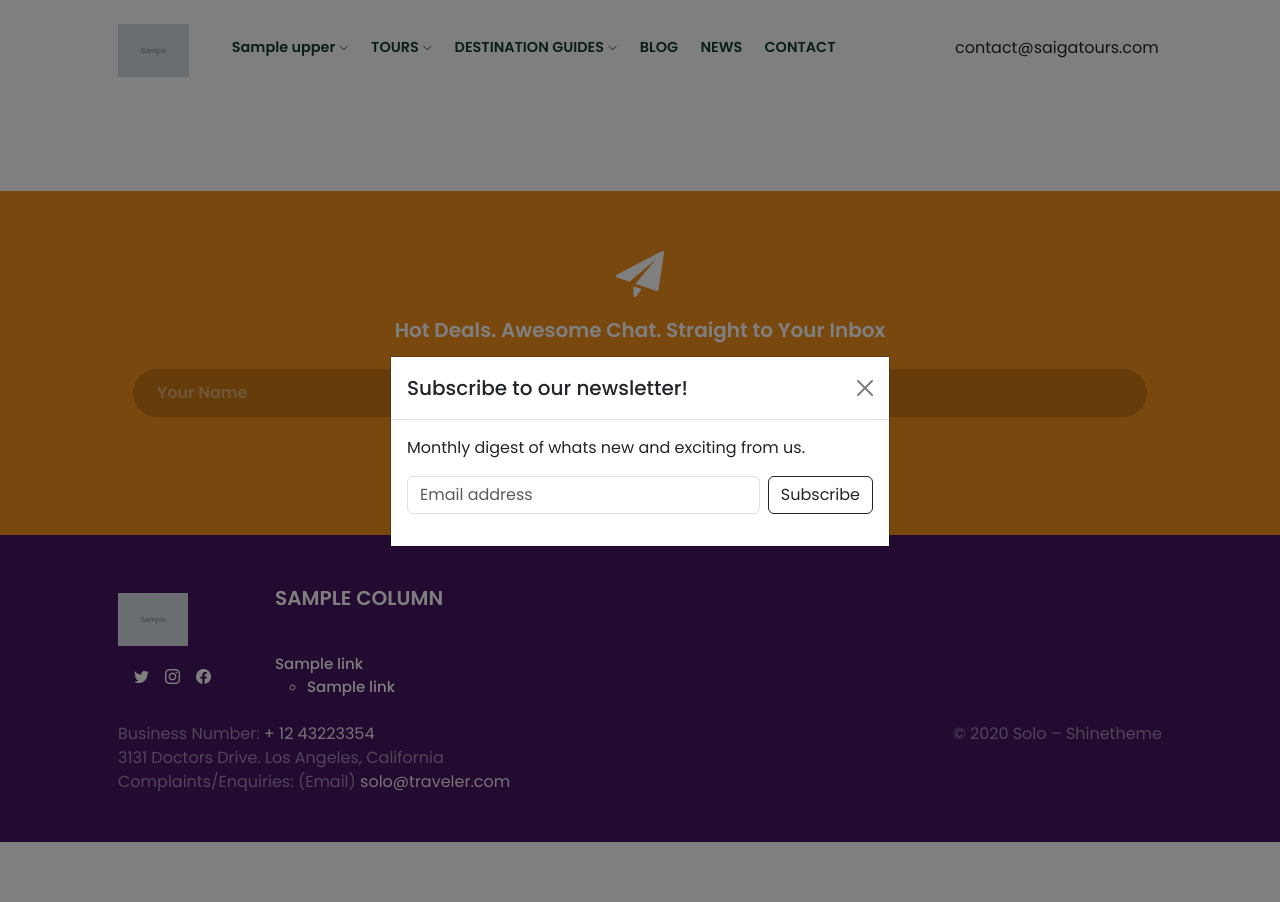
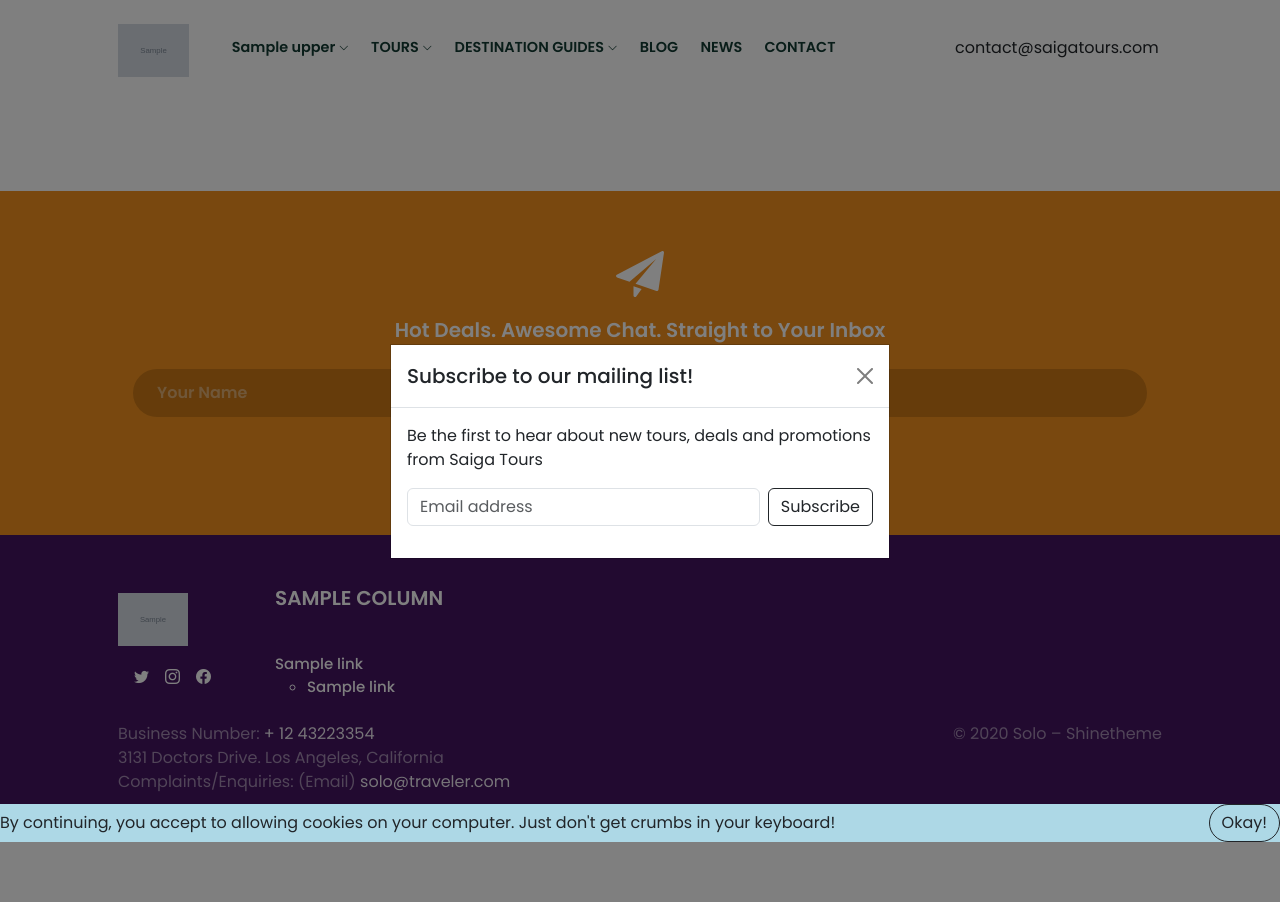
Before and after one commit to duncrob99/saiga-tours, a Django app: template main/templates/main/main.html in a window 1280 px wide. Run offline with Django 3.2, Linux system fonts and the light colour scheme; the template is opened without the code that fills it: most values are stand-ins (such as "Sample title", 1, 10 or a date in 2020); grey boxes marked "Sample" are stand-in pictures; parts of the project's set-up code (start-up, migrations or seed data) failed here and were passed over; some libraries are stand-ins or nearby versions.

Commit message:
Made it so you have to accept cookies before the banner disappears. Changed accept cookie banner style to be a full bottom bar.

```diff
--- a/analytics/models.py
+++ b/analytics/models.py
@@ -13,6 +13,7 @@ class UserCookie(models.Model):
     staff = models.BooleanField(default=False)
     user_agent = models.CharField(max_length=200)
     user_agent_info = models.JSONField(null=True, blank=True)
+    accepted_cookies = models.BooleanField(default=False)
 
     @classmethod
     def calc_uas(cls):
--- a/analytics/templates/analytics/cookie_banner.html
+++ b/analytics/templates/analytics/cookie_banner.html
@@ -1,11 +1,12 @@
 <style>
     #cookie-banner {
-        width: 30vw;
+        width: 100%;
         position: absolute;
-        bottom: 30px;
-        left: 30px;
+        bottom: 0;
+        left: 0;
         z-index: 999999;
         transition: all 2s;
+        background-color: lightblue;
     }
 
     #cookie-banner.hidden {
@@ -27,15 +28,15 @@
     .cookie-banner-container {
         position: -webkit-sticky;
         position: sticky;
-        bottom: 20px;
-        left: 30px;
+        bottom: 0;
+        left: 0;
         z-index: 999999;
     }
 </style>
 <div class="cookie-banner-container">
-    <div class="card hidden" id="cookie-banner">
-        <div class="card-body d-flex">
-            <div>
+    <div class="hidden" id="cookie-banner">
+        <div class="card-body d-flex justify-content-between">
+            <div class="d-flex flex-column justify-content-center">
                 By continuing, you accept to allowing cookies on your computer. Just don't get crumbs in your
                 keyboard!
             </div>
@@ -46,6 +47,19 @@
 
 <script>
     document.getElementById('cookie-banner-button').addEventListener('click', () => {
+        let cookie = document.cookie;
+        let csrfToken = cookie.substring(cookie.indexOf('csrftoken=') + 'csrftoken='.length).split(';')[0];
+
         document.getElementById('cookie-banner').classList.add('hidden');
-    })
+        $.ajax({
+            type: "POST",
+            url: "{% url 'accept-cookies' %}",
+            error: () => {
+                console.log("Failed at accepting cookies");
+            },
+            headers: {
+                'X-CSRFToken': csrfToken
+            }
+        });
+    });
 </script>
--- a/analytics/templates/analytics/include_script.html
+++ b/analytics/templates/analytics/include_script.html
@@ -24,6 +24,7 @@
                 'referer': "{{ request.META.HTTP_REFERER }}"
             },
             success: data => {
+                console.log('success data: ', data);
 
                 Visibility.change((ev, state) => {
                     if (state === 'visible') {
@@ -33,7 +34,7 @@
                     }
                 })
 
-                if (data.new_user) {
+                if (!data.accepted_cookies) {
                     document.querySelector('#cookie-banner').classList.remove('hidden');
                 }
 
--- a/analytics/urls.py
+++ b/analytics/urls.py
@@ -32,4 +32,5 @@ urlpatterns = [
     path('heartbeat/', views.heartbeat, name='heartbeat'),
     path('close/', views.close_view, name='close'),
     path('mouse-action/', views.mouse_action, name='mouse-action'),
+    path('accept-cookies/', views.accept_cookies, name='accept-cookies')
 ]
--- a/main/templates/main/main.html
+++ b/main/templates/main/main.html
@@ -88,11 +88,11 @@
         <div class="modal-dialog modal-dialog-centered">
             <div class="modal-content">
                 <div class="modal-header">
-                    <h5 class="modal-title" id="exampleModalLabel">Subscribe to our newsletter!</h5>
+                    <h5 class="modal-title" id="exampleModalLabel">Subscribe to our mailing list!</h5>
                     <button type="button" class="btn-close" data-bs-dismiss="modal" aria-label="Close"></button>
                 </div>
                 <div class="modal-body">
-                    Monthly digest of whats new and exciting from us.
+                    Be the first to hear about new tours, deals and promotions from Saiga Tours
                     <form class="my-3" method="post" action="{% url 'subscribe' request.path %}">
                         {% csrf_token %}
                         <div class="d-flex w-100 gap-2">
```
Also changed, not shown: analytics/views.py (+11 -3 lines).
